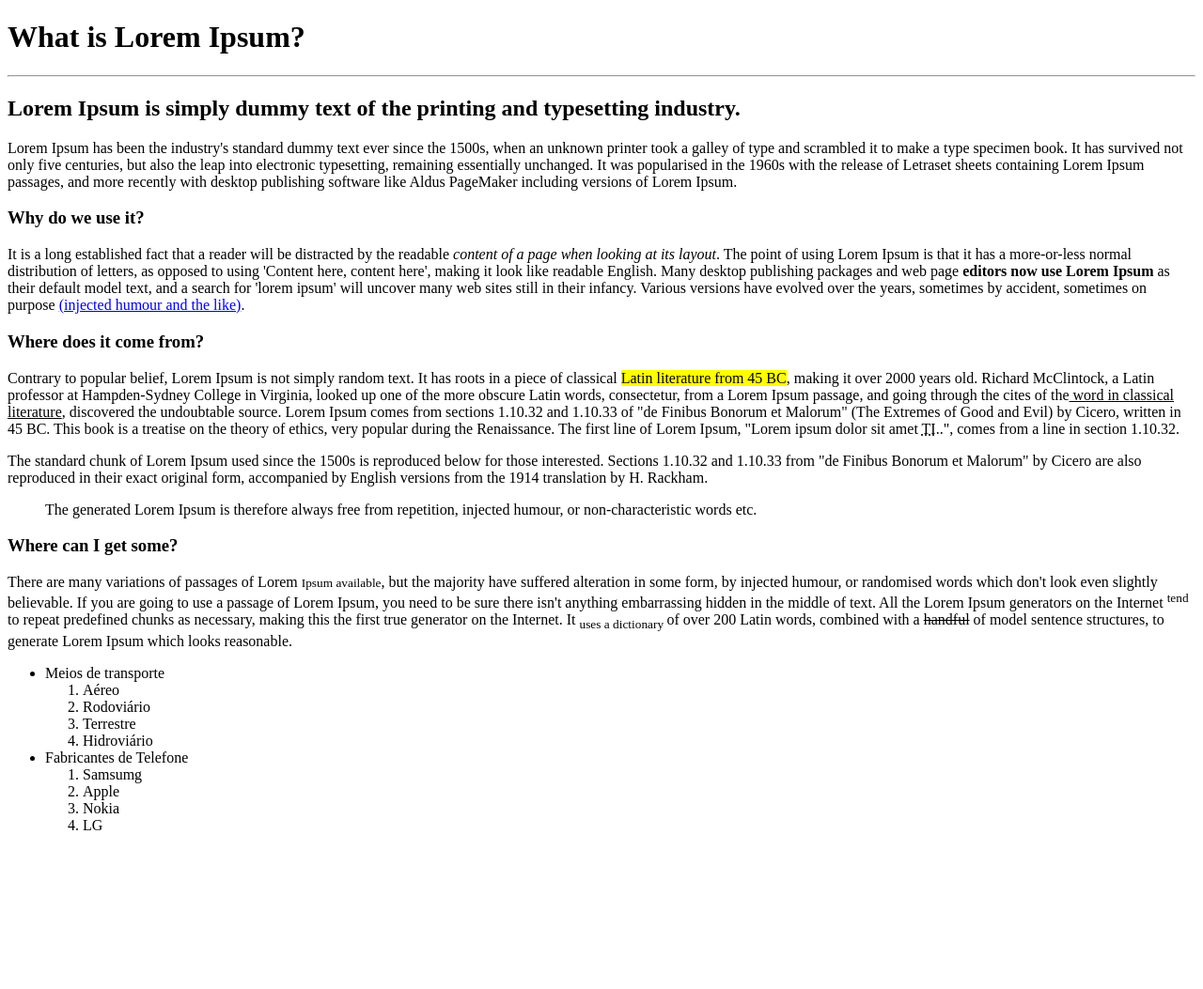
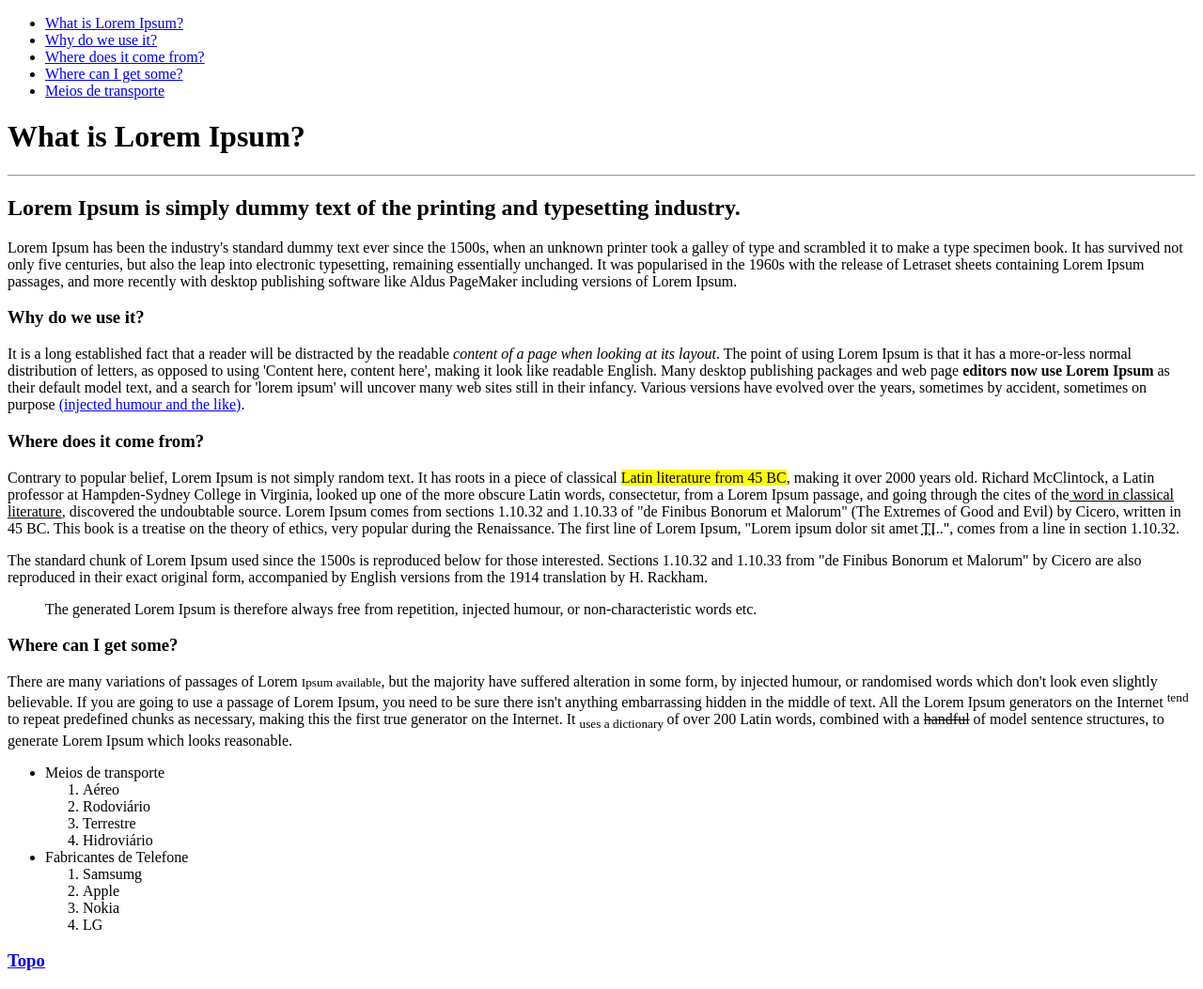
Before and after one commit to thalesacardoso/dio-formacao-html, a plain HTML site: page index.html in a window 1280 px wide. Shown: the whole page at 94% size. Before the commit the page ends 904 px from the top, so only its background shows below. Drawn offline with Linux system fonts and the light colour scheme.

Commit message:
Atualização - Menu com link inserido

```diff
--- a/index.html
+++ b/index.html
@@ -33,29 +33,35 @@
         title
         target
     -->
+    <ul id="topo">
+        <li><a href="#titulo-1"> What is Lorem Ipsum?</a></li>
+        <li><a href="#titulo-2"> Why do we use it?</a></li>
+        <li><a href="#titulo-3"> Where does it come from?</a></li>
+        <li><a href="#titulo-4"> Where can I get some?</a></li>
+        <li><a href="#lista"> Meios de transporte</a></li>
+    </ul>
 
+    <h1 id="titulo-1">What is Lorem Ipsum?</h1>
+    <hr>
 
-    <h1>What is Lorem Ipsum?</h1>
-    <hr>
     <h2>Lorem Ipsum is simply dummy text of the printing and typesetting industry. </h2>
-
     <p>Lorem Ipsum has been the industry's standard dummy text ever since the 1500s, when an unknown printer took a galley of type and scrambled it to make a type specimen book. It has survived not only five centuries, but also the leap into electronic typesetting, remaining essentially unchanged. It was popularised in the 1960s with the release of Letraset sheets containing Lorem Ipsum passages, and more recently with desktop publishing software like Aldus PageMaker including versions of Lorem Ipsum.</p>
 
-    <h3>Why do we use it?</h3>
+    <h3 id="titulo-2">Why do we use it?</h3>
     <p>It is a long established fact that a reader will be distracted by the readable <i>content of a page when looking at its layout</i>. The point of using Lorem Ipsum is that it has a more-or-less normal distribution of letters, as opposed to using 'Content here, content here', making it look like readable English. Many desktop publishing packages and web page <strong>editors now use Lorem Ipsum</strong> as their default model text, and a search for 'lorem ipsum' will uncover many web sites still in their infancy. Various versions have evolved over the years, sometimes by accident, sometimes on purpose <a href="http://google.com.br" target="_blank" title="Clique para ir pro google">(injected humour and the like)</a>.</p>
 
 
-    <h3>Where does it come from?</h3>
+    <h3 id="titulo-3">Where does it come from?</h3>
     <p>Contrary to popular belief, Lorem Ipsum is not simply random text. It has roots in a piece of classical <mark>Latin literature from 45 BC</mark>, making it over 2000 years old. Richard McClintock, a Latin professor at Hampden-Sydney College in Virginia, looked up one of the more obscure Latin words, consectetur, from a Lorem Ipsum passage, and going through the cites of the<u> word in classical literature</u>, discovered the undoubtable source. Lorem Ipsum comes from sections 1.10.32 and 1.10.33 of "de Finibus Bonorum et Malorum" (The Extremes of Good and Evil) by Cicero, written in 45 BC. This book is a treatise on the theory of ethics, very popular during the Renaissance. The first line of Lorem Ipsum, "Lorem ipsum dolor sit amet <abbr title="Tecnologia da Informação">TI</abbr>..", comes from a line in section 1.10.32.</p>
 
     <p>The standard chunk of Lorem Ipsum used since the 1500s is reproduced below for those interested. Sections 1.10.32 and 1.10.33 from "de Finibus Bonorum et Malorum" by Cicero are also reproduced in their exact original form, accompanied by English versions from the 1914 translation by H. Rackham.
     <blockquote>The generated Lorem Ipsum is therefore always free from repetition, injected humour, or non-characteristic words etc.</blockquote></p>
 
-    <h3>Where can I get some?</h3>
+    <h3 id="titulo-4">Where can I get some?</h3>
     <p>There are many variations of passages of Lorem <small>Ipsum available</small>, but the majority have suffered alteration in some form, by injected humour, or randomised words which don't look even slightly believable. If you are going to use a passage of Lorem Ipsum, you need to be sure there isn't anything embarrassing hidden in the middle of text. All the Lorem Ipsum generators on the Internet <sup>tend</sup> to repeat predefined chunks as necessary, making this the first true generator on the Internet. It <sub>uses a dictionary </sub>of over 200 Latin words, combined with a <del>handful</del> of model sentence structures, to generate Lorem Ipsum which looks reasonable. </p>
 
     <!-- O uso de listas ajudam a organizar alguns tipos de informações como menus -->
-    <ul>
+    <ul id="lista">
         <li>Meios de transporte</li>
             <ol>
                 <li>Aéreo</li>
@@ -71,6 +77,6 @@
                 <li>LG</li>
             </ol>
     </ul>
-
+    <h3><a href="#topo">Topo</a></h3>
 </body>
 </html>
```
